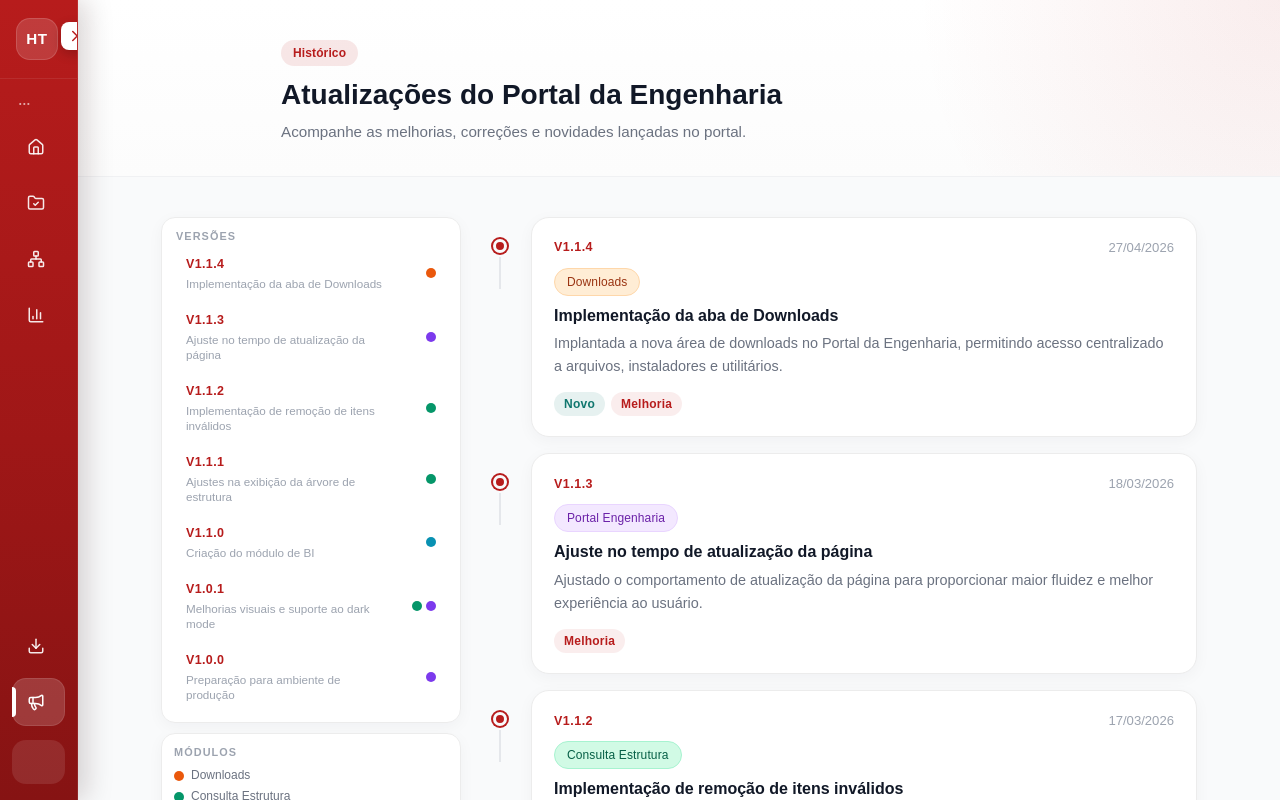
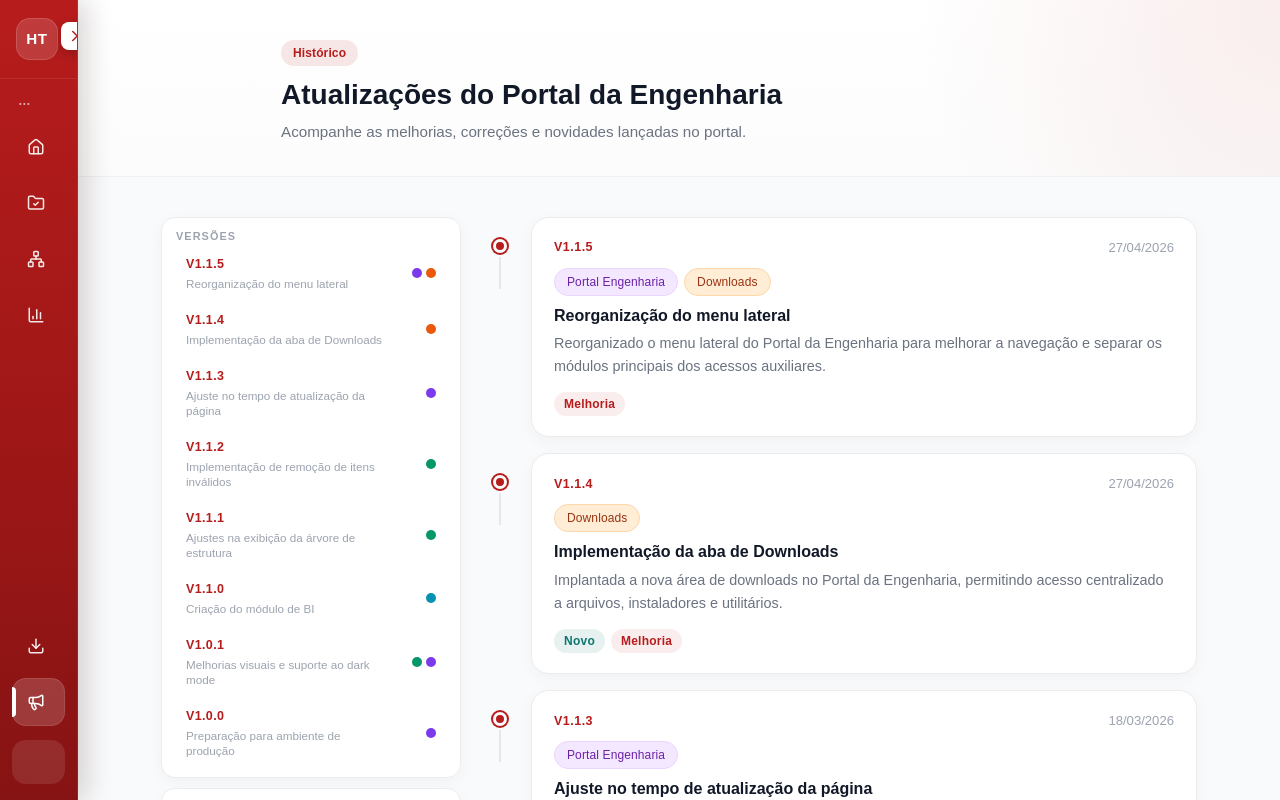
Before and after one commit to Pedro-Ril/Engenharia-Triel-HT, a Next.js app: page /atualizacoes in a window 1280 px wide. Shown: the top 800 px of the page. Built offline with nearby package versions, Linux system fonts and the light colour scheme.

Commit message:
Ajustado pagina de atualizações para notificar as mudanças do sidebar

```diff
--- a/src/modules/atualizacoes/AtualizacoesPage.tsx
+++ b/src/modules/atualizacoes/AtualizacoesPage.tsx
@@ -59,6 +59,28 @@ const LEGENDA: { key: Modulo; label: string }[] = [
 ];
 
 const ATUALIZACOES: Atualizacao[] = [
+  {
+  data: "27/04/2026",
+  versao: "V1.1.5",
+  titulo: "Reorganização do menu lateral",
+  modulos: ["sistema", "downloads"],
+  descricao:
+    "Reorganizado o menu lateral do Portal da Engenharia para melhorar a navegação e separar os módulos principais dos acessos auxiliares.",
+  itens: [
+    {
+      tipo: "melhoria",
+      texto: "Reposicionados os atalhos de Downloads e Atualizações para a área inferior do menu lateral.",
+    },
+    {
+      tipo: "melhoria",
+      texto: "Separados os módulos principais dos acessos de apoio, deixando a navegação mais limpa e objetiva.",
+    },
+    {
+      tipo: "melhoria",
+      texto: "Mantido o padrão visual do menu com destaque para a rota ativa e comportamento responsivo.",
+    },
+  ],
+},
   {
     data: "27/04/2026",
     versao: "V1.1.4",
```
